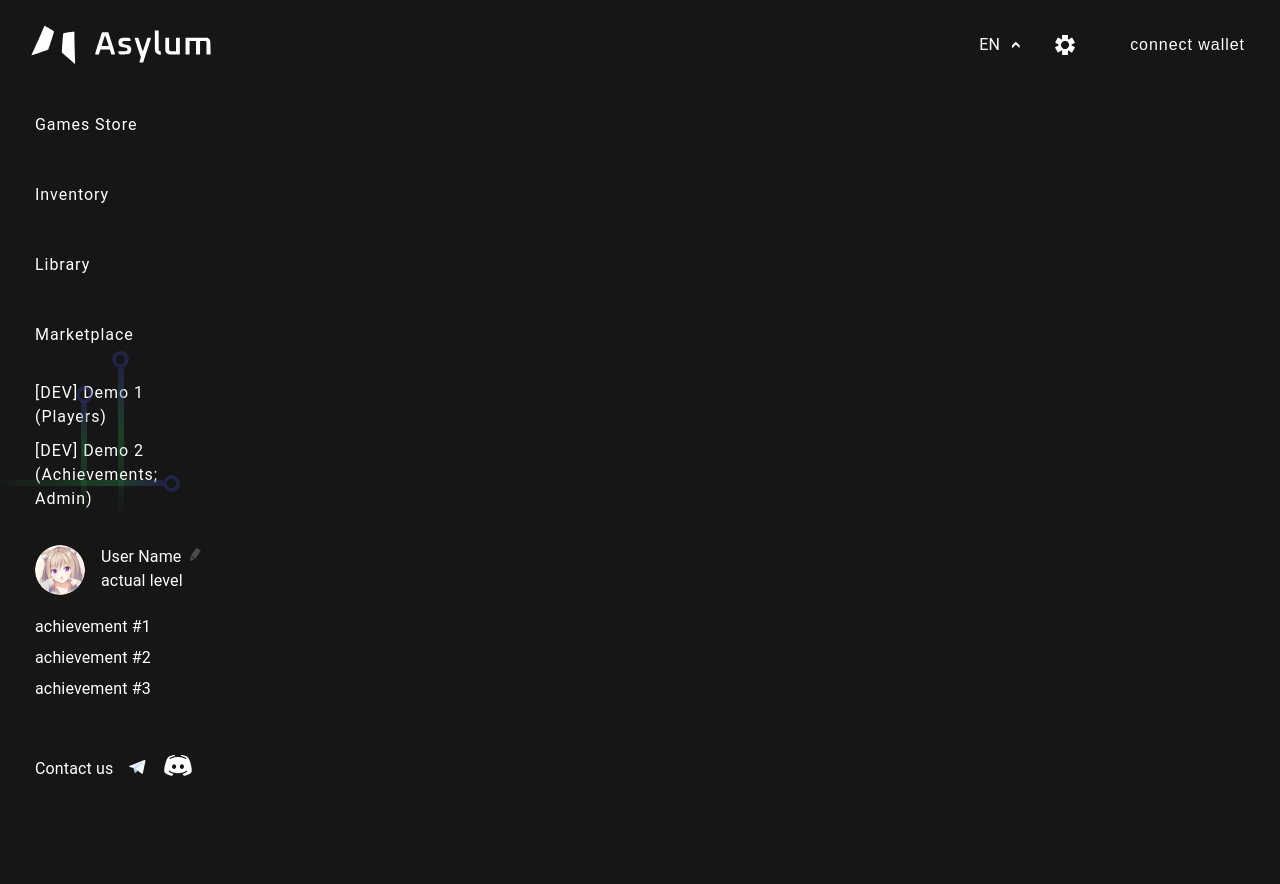
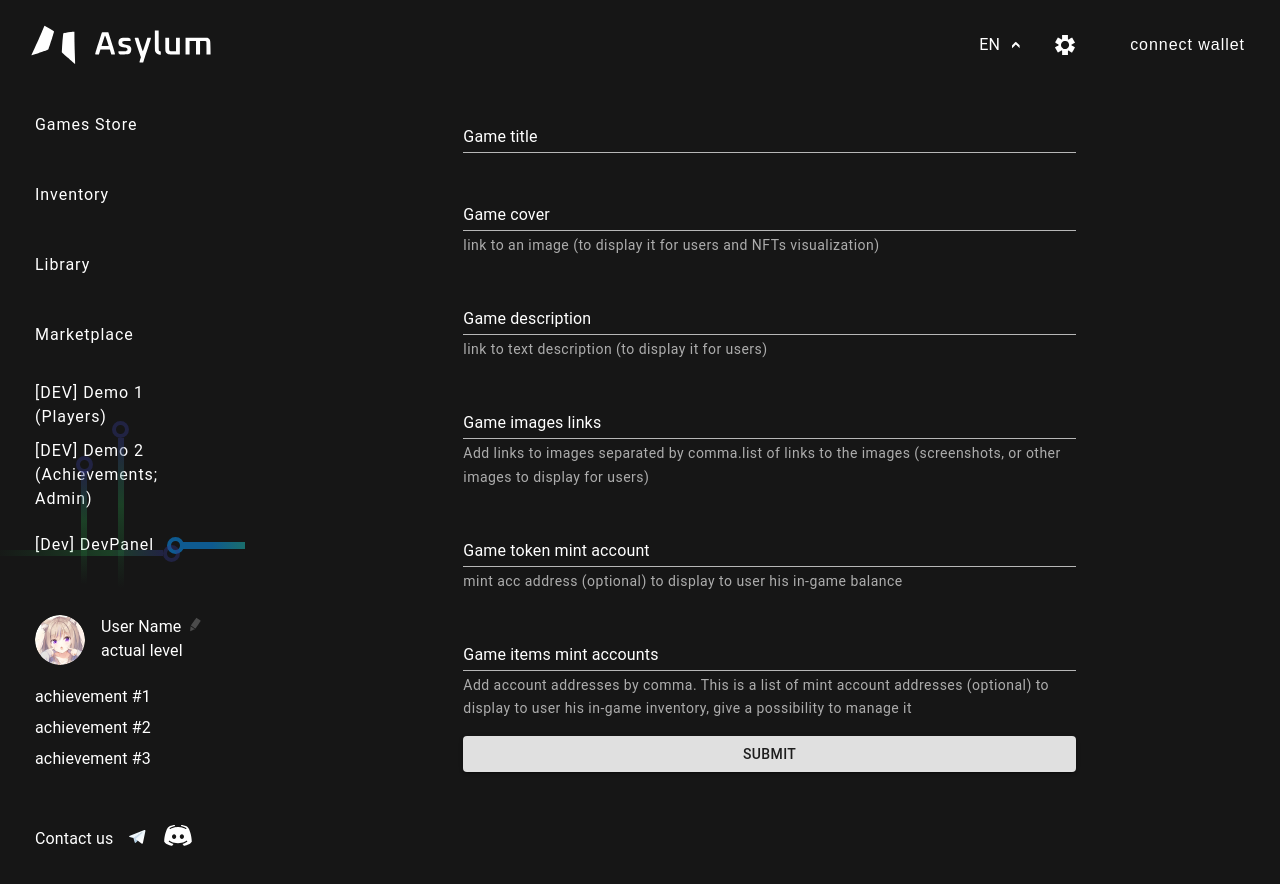
Before and after one commit to LastSymbol0/Asylum, a React (Create React App) app in the folder app/: page /#/dev-panel in a window 1280 px wide. Shown: the top 884 px of the page. Before the commit the page ends 821 px from the top, so only its background shows below. Built offline with nearby package versions, Linux system fonts and the light colour scheme; what @solana/wallet-adapter-react, @solana/wallet-adapter-react-ui, @solana/wallet-adapter-wallets, @solana/web3.js would draw is missing.

Commit message:
create dev panel form

```diff
--- a/app/package.json
+++ b/app/package.json
@@ -22,6 +22,7 @@
     "@types/react-dom": "^16.9.14",
     "@types/react-redux": "^7.1.18",
     "asylum-sdk": "^0.0.0",
+    "formik": "^2.2.9",
     "material-ui-search-bar": "^1.0.0",
     "node-sass": "^6.0.1",
     "react": "^17.0.2",
--- /dev/null
+++ b/app/src/components/DevPanelForm/index.tsx
@@ -0,0 +1,105 @@
+import { useFormik } from 'formik';
+import Button from '@material-ui/core/Button';
+import TextField from '@material-ui/core/TextField';
+import './style.scss';
+
+
+const DevPanelForm = () => {
+    const formik = useFormik({
+      initialValues: {
+        game_title: '',
+        game_cover: '',
+        game_description: '',
+        game_images_links: '',
+        game_token_mint_account: '',
+        game_items_mint_accounts: '',
+      },
+      onSubmit: (values) => {
+        alert(JSON.stringify(values, null, 2));
+      },
+    });
+
+  return (
+    <div className='devPanelForm'>
+    <form onSubmit={formik.handleSubmit}>
+        <TextField
+          fullWidth
+          className='devPanelTextField'
+          id="game_title"
+          name="game_title"
+          label="Game title"
+          placeholder='game title'
+          value={formik.values.game_title}
+          onChange={formik.handleChange}
+          error={formik.touched.game_title && Boolean(formik.errors.game_title)}
+        />
+        <TextField
+          fullWidth
+          className='devPanelTextField'
+          id="game_cover"
+          name="game_cover"
+          label="Game cover"
+          value={formik.values.game_cover}
+          placeholder={`link to your game's image`}
+          onChange={formik.handleChange}
+          error={formik.touched.game_cover && Boolean(formik.errors.game_cover)}
+          helperText='link to an image (to display it for users and NFTs visualization)'
+        />
+        <TextField
+          fullWidth
+          className='devPanelTextField'
+          id="game_description"
+          name="game_description"
+          label="Game description"
+          value={formik.values.game_description}
+          onChange={formik.handleChange}
+          error={formik.touched.game_cover && Boolean(formik.errors.game_description)}
+          helperText='link to text description (to display it for users)'
+        />
+        <TextField
+          fullWidth
+          className='devPanelTextField'
+          id="game_images_links"
+          name="game_images_links"
+          label="Game images links"
+          value={formik.values.game_images_links}
+          placeholder='Links'
+          onChange={formik.handleChange}
+          helperText={`Add links to images separated by comma.list of links to the images (screenshots, or other images to display for users)`}
+          error={formik.touched.game_cover && Boolean(formik.errors.game_images_links)}
+        />
+        <TextField
+          fullWidth
+          className='devPanelTextField'
+          id="game_token_mint_account"
+          name="game_token_mint_account"
+          label="Game token mint account"
+          value={formik.values.game_token_mint_account}
+          onChange={formik.handleChange}
+          error={formik.touched.game_cover && Boolean(formik.errors.game_token_mint_account)}
+          helperText={`mint acc address (optional) to display to user his in-game balance`}
+        />
+        <TextField
+          fullWidth
+          className='devPanelTextField'
+          id="game_items_mint_accounts"
+          name="game_items_mint_accounts"
+          label="Game items mint accounts"
+          value={formik.values.game_items_mint_accounts}
+          onChange={formik.handleChange}
+          helperText={`Add account addresses by comma. This is a list of mint account addresses (optional) to display to user his in-game inventory, give a possibility to manage it
+          `}
+          error={formik.touched.game_cover && Boolean(formik.errors.game_items_mint_accounts)}
+        />
+
+
+        <Button color="default" variant="contained" fullWidth type="submit">
+          Submit
+        </Button>
+      </form>
+    </div>
+  )
+}
+
+
+export default DevPanelForm;
--- /dev/null
+++ b/app/src/components/DevPanelForm/style.scss
@@ -0,0 +1,16 @@
+.devPanelForm{
+    width: 60%;
+    margin: 0 auto;
+    .devPanelTextField{
+      margin: 15px 0 !important;
+    }
+
+    .MuiFormHelperText-root{
+      color: #adadad !important;
+      font-size: 14px !important;
+    }
+
+    .MuiInput-underline:before{
+      border-bottom: 1px solid rgba(224, 224, 224, 0.8) !important;
+    }
+  }
--- /dev/null
+++ b/app/src/demos/Dev_Panel_Page.tsx
@@ -0,0 +1,12 @@
+import DevPanelForm from "../components/DevPanelForm";
+
+
+const DevPanel = () => {
+
+  return (
+    <DevPanelForm />
+  )
+}
+
+
+export default DevPanel;
--- a/app/src/routes.ts
+++ b/app/src/routes.ts
@@ -7,6 +7,7 @@ import { MarketplacePage } from './pages/Marketplace';
 
 import PlayersDemo from './demos/Demo1_players'
 import AchievementsDemo from './demos/Demo2_achievements'
+import DevPanel from './demos/Dev_Panel_Page';
 
 export type Route = {
     path: string;
@@ -45,5 +46,10 @@ export const routes: Route[] = [
         path: "/demo2",
         name: "[DEV] Demo 2 (Achievements; admin)",
         component: AchievementsDemo
-    }
+    },
+    {
+        path: "/dev-panel",
+        name: "[Dev] DevPanel",
+        component: DevPanel
+    },
 ]
```
Also changed, not shown: app/src/App.scss (line endings or trailing spaces), app/src/components/DevPanelForm/dist/index.js (added), app/src/components/DevPanelForm/dist/style.css (added), app/src/demos/dist/Dev_Panel_Page.dev.js (added), app/src/demos/dist/Dev_Panel_Page.js (added), app/src/dist/routes.js, 1 other file (tests, documents, lock files or other folders).
